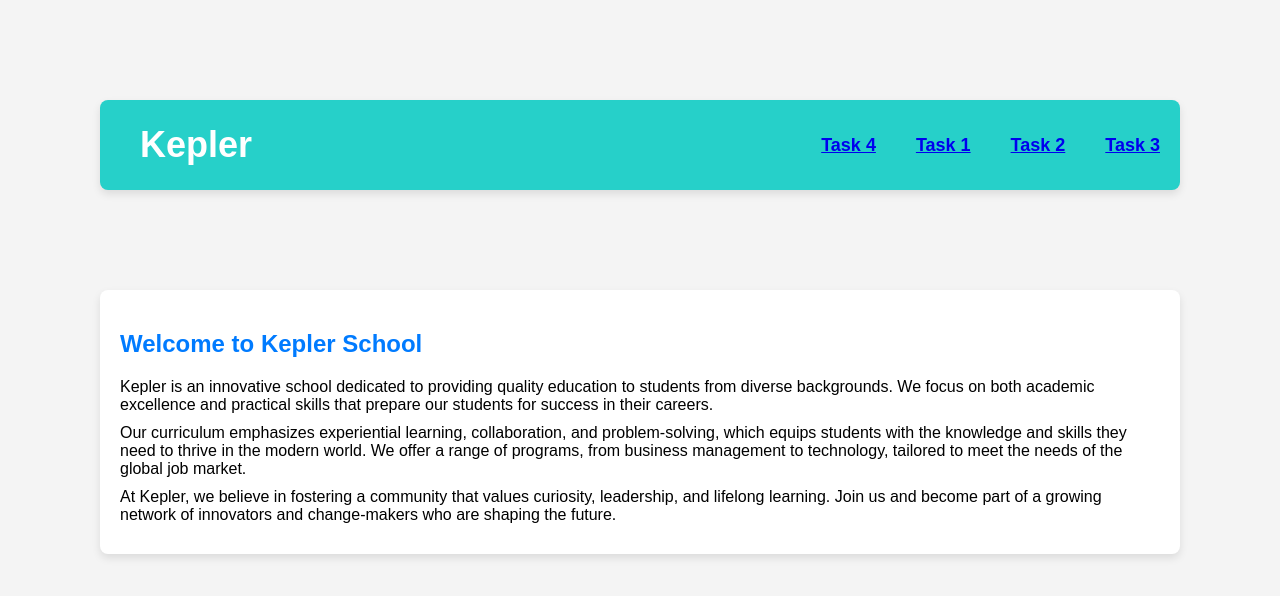
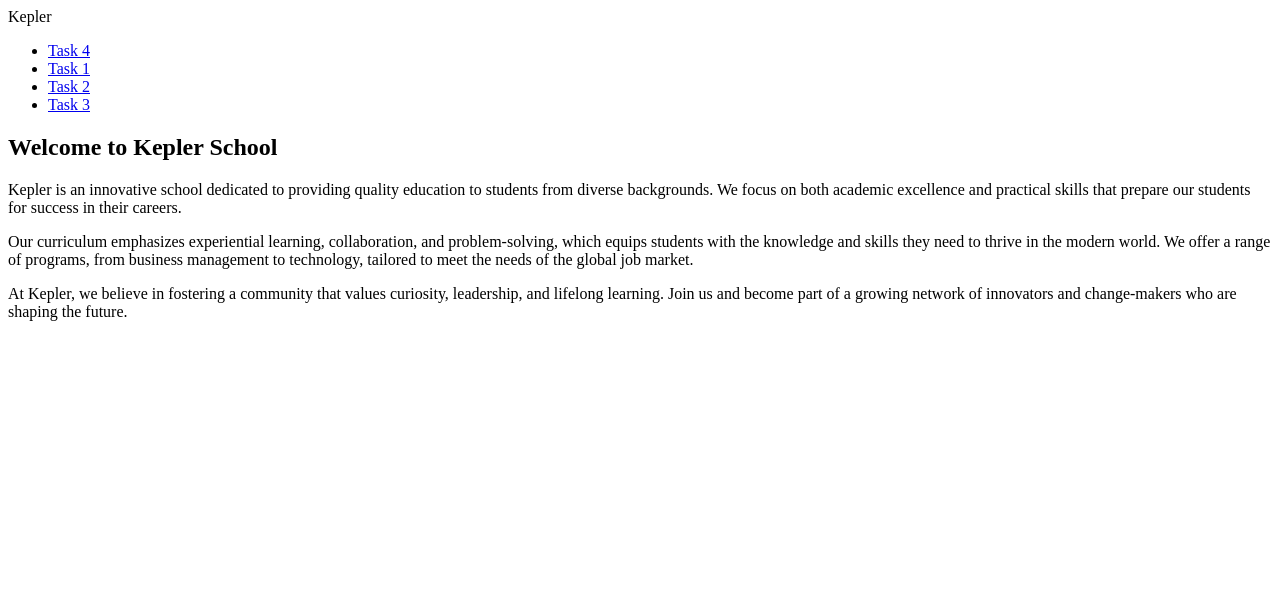
Before and after one commit to Munyeshya/Work, a plain HTML site: page index.html in a window 1280 px wide. Drawn offline with Linux system fonts and the light colour scheme.

Commit message:
finalized web style

```diff
--- a/index.html
+++ b/index.html
@@ -3,73 +3,7 @@
 <head>
     <meta charset="utf-8">
     <title>Kepler</title>
-    <style>
 
-        body {
-            font-family: "Avenir Next", Arial, sans-serif;
-            margin: 0;
-            padding: 0;
-            background-color: #f4f4f4;
-        }
-
-
-        .header {
-            background-color: #26d0c9;
-            color: white;
-            height: 90px;
-            margin: 100px;
-            display: flex;
-            align-items: center;
-            justify-content: space-between;
-            border-radius: 8px;
-            box-shadow: 0 4px 8px rgba(0, 0, 0, 0.1);
-        }
-
-
-        .header-logo {
-            font-size: 36px;
-            padding: 20px 40px;
-            float: left;
-            font-weight: bold;
-        }
-
-
-        .header-list ul {
-            list-style-type: none;
-            margin: 0;
-            padding: 0;
-            display: flex;
-        }
-
-        .header-list li {
-            float: left;
-            padding: 33px 20px;
-            font-size: 18px;
-            font-weight: bold;
-            cursor: pointer;
-            transition: background-color 0.3s;
-        }
-
-        .header-list li:hover {
-            background-color: rgba(255, 255, 255, 0.2);
-        }
-        .content {
-            margin: 100px;
-            padding: 20px;
-            background-color: #ffffff;
-            border-radius: 8px;
-            box-shadow: 0 4px 8px rgba(0, 0, 0, 0.1);
-        }
-
-        h2 {
-            color: #007bff;
-        }
-
-        p {
-            margin: 10px 0;
-        }
-
-    </style>
 </head>
 
 <body>
```
